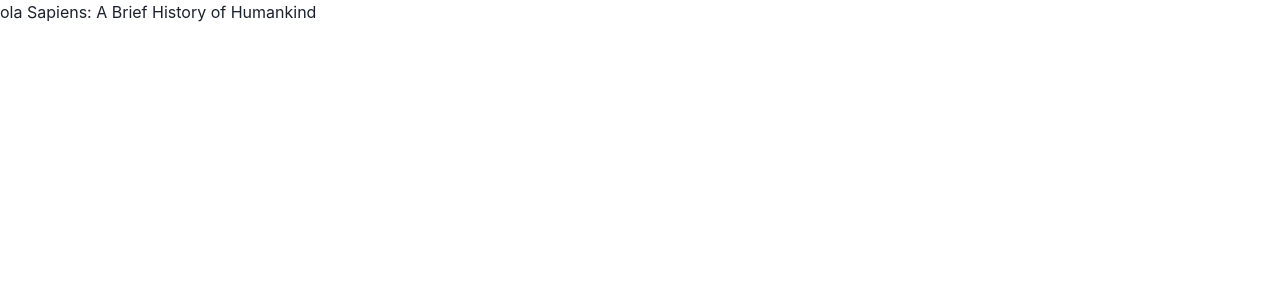
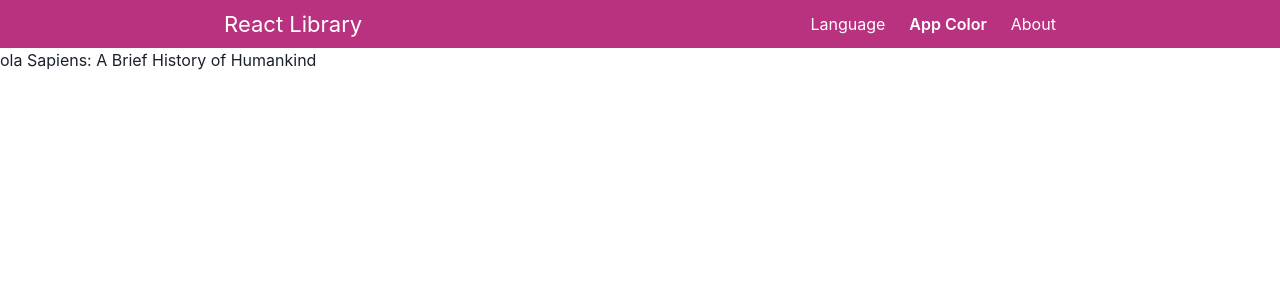
Before and after one commit to theuvargas/react-library, a React (Create React App) app: page /books/0 in a window 1280 px wide. Shown: the top 300 px of the page. Built offline with nearby package versions, Linux system fonts and the light colour scheme.

Commit message:
created a navbar and its color changer popover

```diff
--- a/src/App.js
+++ b/src/App.js
@@ -4,11 +4,13 @@
 import { Switch, BrowserRouter as Router, Route } from 'react-router-dom';
 import BooksDisplay from './components/books-display/BooksDisplay';
 import BookPage from './components/book-page/BookPage';
+import Navbar from './components/ui/nav/Navbar';
 
 function App() {
   return (
     <ChakraProvider theme={theme}>
       <Router>
+        <Navbar />
         <Switch>
           <Route path="/books/:bookId">
             <BookPage />
--- a/src/components/books-display/GridTabs.js
+++ b/src/components/books-display/GridTabs.js
@@ -38,7 +38,7 @@
         <Tab _focus={{}}>Currently reading</Tab>
         <Tab _focus={{}}>Finished</Tab>
       </TabList>
-      <TabPanels h="85vh" overflowY="scroll">
+      <TabPanels h="80vh" overflowY="scroll">
         <TabPanel>
           <BookGrid books={books} footerType="progress" />
           {books.length === 0 ? (
--- a/src/components/forms/NewBookForm.js
+++ b/src/components/forms/NewBookForm.js
@@ -31,6 +31,7 @@
   'Self Help',
   'History',
   'Psychology',
+  'Dystopia',
 ];
 
 function NewBookForm(props) {
--- /dev/null
+++ b/src/components/ui/nav/ColorPopover.js
@@ -0,0 +1,80 @@
+import React from 'react';
+import { FaEllipsisV } from 'react-icons/fa';
+import {
+  Icon,
+  Popover,
+  PopoverTrigger,
+  PopoverArrow,
+  PopoverHeader,
+  PopoverBody,
+  PopoverContent,
+  PopoverCloseButton,
+  Button,
+  SimpleGrid,
+  Box,
+} from '@chakra-ui/react';
+
+import { useSelector, useDispatch } from 'react-redux';
+import { changeColor } from '../../../features/theme/colorSlice';
+
+const colors = [
+  'pink',
+  'green',
+  'cyan',
+  'teal',
+  'blue',
+  'red',
+  'yellow',
+  'orange',
+  'purple',
+  'gray',
+];
+
+function ColorPopover() {
+  const dispatch = useDispatch();
+
+  return (
+    <Popover>
+      <PopoverTrigger>
+        <Button variant="unstyled">App Color</Button>
+      </PopoverTrigger>
+      <PopoverContent color="black" bg="gray.50">
+        <PopoverArrow />
+        <PopoverCloseButton />
+        <PopoverHeader>Change the app main color</PopoverHeader>
+        <PopoverBody>
+          <SimpleGrid columns={5} textAlign="center">
+            {colors.map(color => {
+              return (
+                <Box
+                  key={color}
+                  as="button"
+                  w="max-content"
+                  p="1"
+                  _focus={{
+                    outlineColor: 'blue.200',
+                  }}
+                  value={color}
+                  onClick={() => {
+                    dispatch(changeColor(color));
+                  }}
+                >
+                  <Box
+                    h="7"
+                    w="7"
+                    bg={color + '.300'}
+                    borderRadius="full"
+                    borderWidth="thin"
+                    borderColor={color + '.600'}
+                  ></Box>
+                </Box>
+              );
+            })}
+          </SimpleGrid>
+        </PopoverBody>
+      </PopoverContent>
+    </Popover>
+  );
+}
+
+export default ColorPopover;
--- /dev/null
+++ b/src/components/ui/nav/Navbar.js
@@ -0,0 +1,33 @@
+import React from 'react';
+import { Flex, Box } from '@chakra-ui/react';
+import { Link as RouterLink } from 'react-router-dom';
+import { useSelector } from 'react-redux';
+import ColorPopover from './ColorPopover';
+
+function Navbar() {
+  const mainColor = useSelector(state => state.color);
+
+  return (
+    <Flex
+      h="12"
+      bg={mainColor + '.600'}
+      color="white"
+      justify="space-around"
+      alignItems="center"
+    >
+      <Box fontSize="22">
+        <RouterLink to="/">React Library</RouterLink>
+      </Box>
+
+      <Flex alignItems="center">
+        <Box>Language</Box>
+        <Box ml="6">
+          <ColorPopover />
+        </Box>
+        <Box ml="6">About</Box>
+      </Flex>
+    </Flex>
+  );
+}
+
+export default Navbar;
--- a/src/features/theme/colorSlice.js
+++ b/src/features/theme/colorSlice.js
@@ -1,15 +1,16 @@
 import { createSlice } from '@reduxjs/toolkit';
 
-export const booksSlice = createSlice({
+export const colorSlice = createSlice({
   name: 'color',
   initialState: 'pink',
   reducers: {
     changeColor: (state, action) => {
-      state = action.payload;
+      // state = action.payload; -> can't do this since the state is a primitive
+      return action.payload;
     },
   },
 });
 
-export const { changeColor } = booksSlice.actions;
+export const { changeColor } = colorSlice.actions;
 
-export default booksSlice.reducer;
+export default colorSlice.reducer;
```
